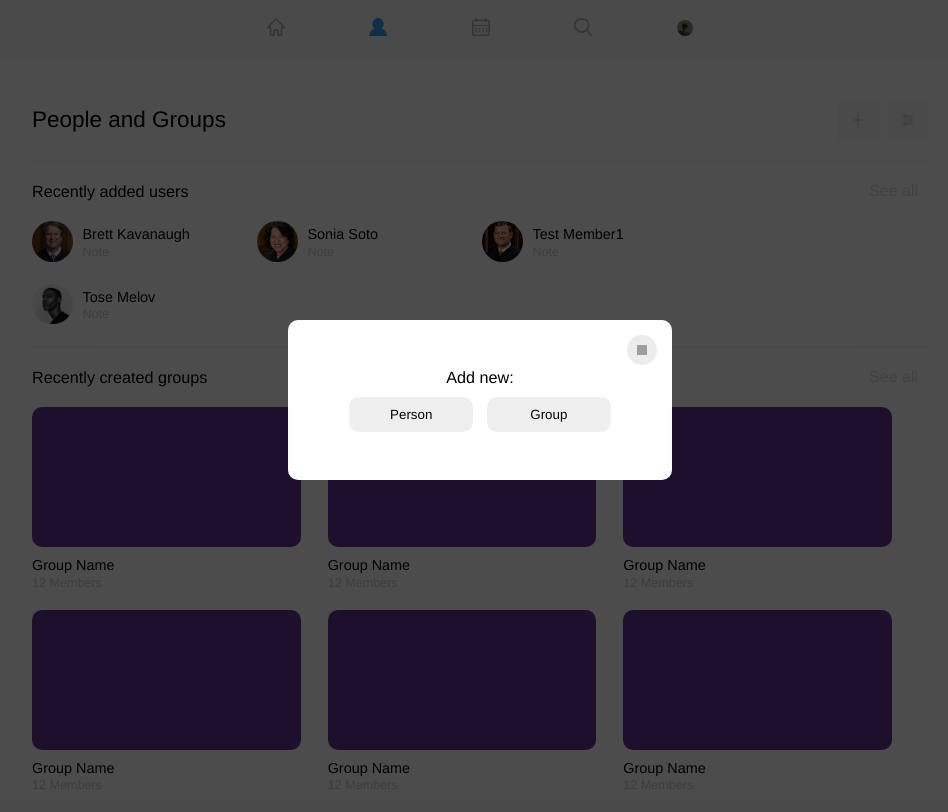
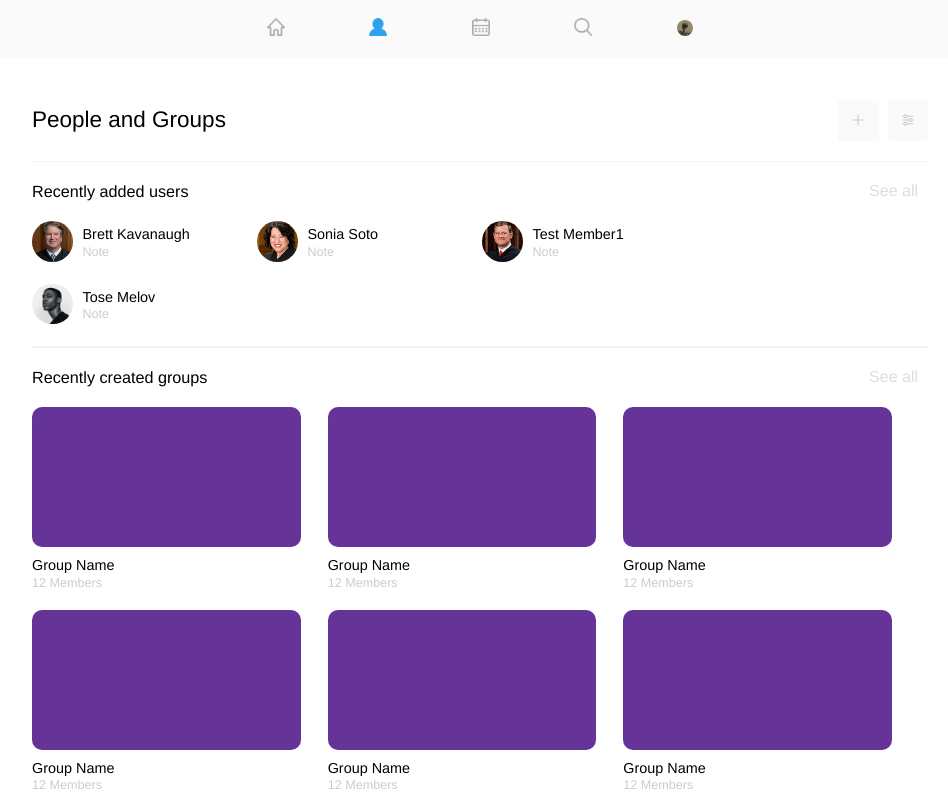
Before and after one commit to timiliev/churchCRM, a Django app: page /people/ in a window 1280 px wide. Shown: the whole page, without its empty margins (160-1108 px from the left). Before the commit the page ends 789 px from the top, so only its background shows below. Run offline with Django 3.2, Linux system fonts and the light colour scheme; data comes from the database, SQL or seed files in the repository; both versions use the stored data as it was after the commit; grey boxes are pictures that could not be loaded.

Commit message:
Updating pop up - add person or group

```diff
--- a/accounts/static/css/main_styles_1.css
+++ b/accounts/static/css/main_styles.css
@@ -58,11 +58,20 @@ hr {
     display: flex;
     justify-content: center;
     align-items: center;
+
+    cursor: pointer;
+
+    transition: 0.2s;
+    transition-timing-function: ease-in-out;
 }
 
 .function_button img {
     width: 11.7px;
     height: 11.7px;
+}
+
+.function_button:hover {
+    background-color: #3CA5EE;
 }
 
 .section_header {
@@ -277,7 +286,7 @@ hr {
     width: 30%;
     height: 20%;
     min-width: 300px;
-    min-height: 50px;
+    min-height: 150px;
     background-color: white;
     border-radius: 10px;
 
@@ -324,7 +333,7 @@ hr {
 
 .circle-x-container {
     border-radius: 50%;
-    background-color: #ececec;
+    background-color: white;
     display: flex;
     justify-items: center;
     align-items: center;
@@ -336,7 +345,7 @@ hr {
 }
 
 .circle-x-container:hover {
-    background-color: #b6b6b6;
+    background-color: #ececec;
     cursor: pointer;
 
     transition: 0.2s;
@@ -346,4 +355,5 @@ hr {
 .x-icon {
     width: 10px;
     height: 10px;
+    opacity: 0.5;
 }
--- a/accounts/static/js/main_script.js
+++ b/accounts/static/js/main_script.js
@@ -0,0 +1,21 @@
+/*
+function myFunction() {
+  alert("Page is loaded");
+};
+*/
+
+
+$( document ).ready(function() {
+    //console.log("This is a test");
+    $( ".bg-modal" ).hide();
+
+    $( "#modal-plus-button-people-and-groups" ).click(function() {
+        //alert("TEST TEST TEST");
+        //$('#myFlexbox').css('display', 'flex');
+        $( ".bg-modal" ).show();
+    });
+
+    $( "#modal-x-button-people-and-groups" ).click(function() {
+        $( ".bg-modal" ).hide();
+    });
+});
--- a/accounts/templates/accounts/main.html
+++ b/accounts/templates/accounts/main.html
@@ -7,12 +7,13 @@
     <link rel="icon" type="image/x-icon" href="./assets/favicon.ico" />
     <meta charset="utf-8" />
     <meta name="viewport" content="width=device-width, initial-scale=1" />
-    <link rel="stylesheet" type="text/css" href="{% static 'css/main_styles_1.css' %}" />
-    <script src="https://ajax.googleapis.com/ajax/libs/jquery/3.5.1/jquery.min.js"></script>
-    <script src="{% static 'js/main_script.css' %}"></script>
+    <link rel="stylesheet" type="text/css" href="{% static 'css/main_styles.css' %}" />
+    <script type="text/javascript" src="https://ajax.googleapis.com/ajax/libs/jquery/3.5.1/jquery.min.js"></script>
+    <script src="{% static 'js/main_script.js' %}"></script>
+
 </head>
 
-<body>
+<body onload="myFunction()">
     <header>
         <nav class="navbar">
             <ul class="nav_links">
--- a/accounts/templates/accounts/people.html
+++ b/accounts/templates/accounts/people.html
@@ -5,18 +5,18 @@
 
 <div class="bg-modal">
     <div class="modal-content">
-        <div class="circle-x-container"><img src="{% static 'images/close icon.png' %}" class="x-icon" alt=""></div>
+        <div class="circle-x-container" id="modal-x-button-people-and-groups"><img src="{% static 'images/close icon.png' %}" class="x-icon" alt=""></div>
         <h2>Add new:</h2>
         <div class="modal-buttons">
-            <button name="person-button" type="button" class="modal-button">Person</button>
-            <button name="group-button" type="button" class="modal-button">Group</button>
+            <button name="person-button" type="button" class="modal-button" id="modal-button-add-person">Person</button>
+            <button name="group-button" type="button" class="modal-button" id="modal-button-add-group">Group</button>
         </div>
     </div>
 </div>
 
 <div class="header">
     <h1 class="page_title">People and Groups</h1>
-    <div class="function_button"><img class="opacity35" src="{% static 'images/plus icon.png' %}" alt=""></div>
+    <div class="function_button" id="modal-plus-button-people-and-groups"><img class="opacity35" src="{% static 'images/plus icon.png' %}" alt=""></div>
     <div class="function_button"><img class="opacity35" src="{% static 'images/filters icon.png' %}" alt=""></div>
 </div>
 
```
Also changed, not shown: accounts/static/images/1_7.jpg (added), db.sqlite3.
